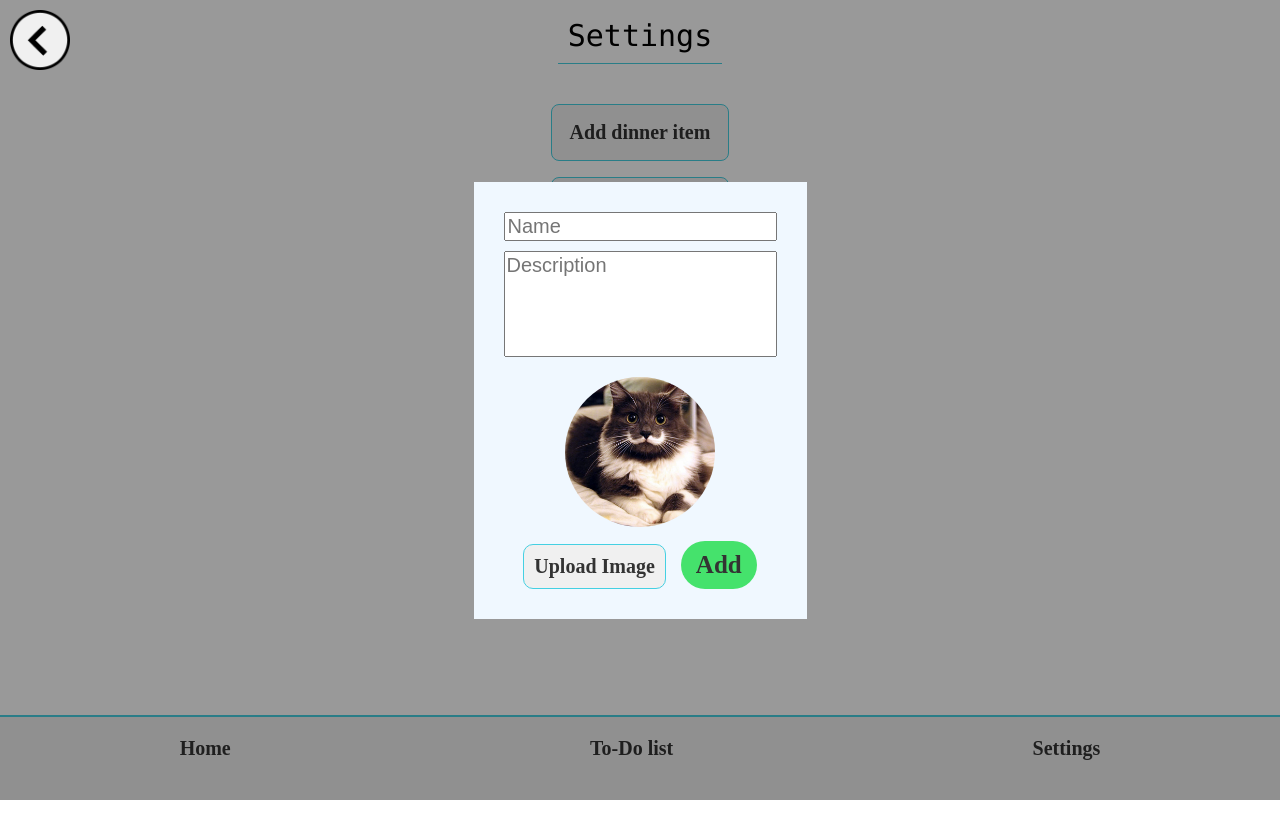
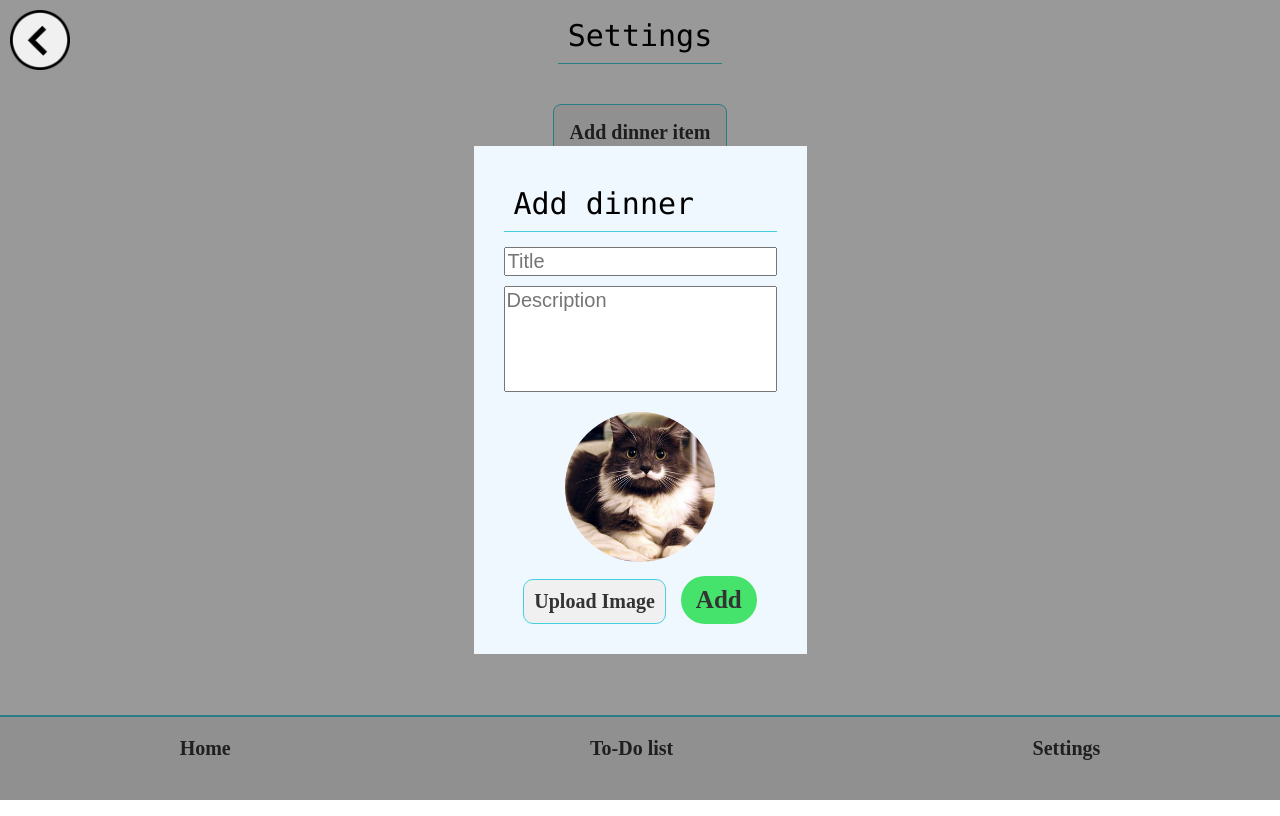
Before and after one commit to RebeckaKinn/Childsplay.vue, a Vue app: page /settings in a window 1280 px wide. Both pictures are taken after a click on the button "Add dinner item". Built offline with nearby package versions, Linux system fonts and the light colour scheme.

Commit message:
can add info to array now

```diff
--- /dev/null
+++ b/src/components/Info/added-message.vue
@@ -0,0 +1,16 @@
+<script>
+    export default{
+
+        props: ['TogglePopUp']
+    }
+</script>
+
+
+<template>
+
+</template>
+
+
+<style scoped>
+
+</style>
--- /dev/null
+++ b/src/components/model-controller/Add-rnd-info.js
@@ -0,0 +1,50 @@
+import Default_Image from '../../img/mustache_cat.jpg';
+import { DB_activity, DB_food } from '../../components/model-controller/Inner-menu.js';
+
+import { ref } from 'vue';
+
+export let inputInfo = ref({
+    title: '',
+    description: '',
+    img: Default_Image,
+});
+
+export let newInfoMenu = {
+    title: '',
+    currentPage: ''
+};
+
+export const ShowRndAddMenu = (key) => {
+    newInfoMenu.title = key === 'dinnerRnd' ? 'Add dinner' : 'Add activity';
+    newInfoMenu.currentPage = key;
+}
+
+export const AddNewInfo = (newTitle, newDescription, newImg) => {
+    console.log('runnung...')
+    inputInfo.value.title = newTitle;
+    inputInfo.value.description = newDescription;
+    inputInfo.value.img = newImg;
+
+    console.log(newInfoMenu.currentPage)
+
+    let DB = newInfoMenu.currentPage === 'dinnerRnd' ? DB_food : DB_activity;
+
+    DB.push({
+        title: newTitle,
+        img: newImg,
+        description: newDescription
+    },)
+
+    console.log(DB)
+    EmptyValues();
+    console.log("DONE")
+}
+
+const EmptyValues = () => {
+    inputInfo.value.title = '';
+    inputInfo.value.description = '';
+    inputInfo.value.img = Default_Image;
+
+    newInfoMenu.title = '';
+    newInfoMenu.currentPage = '';
+}
--- a/src/components/model-controller/Inner-menu.js
+++ b/src/components/model-controller/Inner-menu.js
@@ -17,7 +17,7 @@ export let rndMenuItems = ref({
     title: '',
     description: '',
     img: null,
-})
+});
 
 export const activity = ref(
     {img: null, state: false},
@@ -77,7 +77,7 @@ export const menuImage = (key) => {
 
 //dummy database::
 
-const DB_food = [
+export const DB_food = [
     {title: 'Taco', img: Taco, description: 'Steke tacokjøtt med mild krydder, og ikke fordele kjøttdeigen for mye slik at det er lettere for barna å spise.'},
     {title: 'Fiskekaker og pasta', img: Pasta, description: 'Steke i terninger med kokte grønnsaker og pasta.'},
     {title: 'Burger', img: Burger, description: 'Steke i paninigjernet med ost og krydder, samt ristet burgerbrød.'},
@@ -85,7 +85,7 @@ const DB_food = [
     {title: 'Kjøttboller med saus', img: Kjøttboller, description: 'Stek bollene, kok grønnsaker og lag sausen separat og tilby hvis de ønsker.'},
 ];
 
-const DB_activity = [
+export const DB_activity = [
     {title: 'Lokale lekeplassen', img: Lekeplass, description: 'La vognen være hjemme, ta med bøtte og spade og la de grave og huske.'},
     {title: 'Stranda', img: Stranda, description: 'Sykle eller gå, ta med lite telt og graveleker, samt noe å spise og bruk mesteparten av dagen ute.'},
     {title: 'Tur i bøkeskogen', img: Skog, description: 'Gå igjennom skogen og end opp ved lekeplassen. Kjøp is hvis været er fint. Husk graveleker!'},
--- a/src/components/pop-ups/add-dinner.vue
+++ /dev/null
@@ -1,113 +0,0 @@
-<template>
-    <div class="default-pop-up">
-        <div class="default-pop-up-inner">
-            <slot/>
-
-            <div class="form-field">
-                <input
-                    type="text"
-                    id="food-name"
-                    class="rndMenu-input"
-                    placeholder="Name"/>
-            </div>
-
-            <div class="form-field">
-                <textarea
-                    id="food-description"
-                    class="rndMenu-input rndMenu-textarea"
-                    @input="autoResizeTextArea"
-                    placeholder="Description"/>
-            </div>
-
-            <div>
-                <img v-if="uploadedImage" :src="uploadedImage" alt="Uploaded Image" class="menu-image uploaded-image"/>
-            </div>
-
-            <input type="file" ref="fileInput" @change="handleImageUpload" style="display: none" />
-            <button @click="openFileInput" class="upload-button">Upload Image</button>
-
-            <button class="add" @click="TogglePopUp()">Add</button>
-        </div>
-
-    </div>
-</template>
-
-<script>
-import Default_Image from '../../img/mustache_cat.jpg';
-
-export default {
-  data() {
-    return {
-      uploadedImage: Default_Image,
-    };
-  },
-  methods: {
-    openFileInput() {
-      this.$refs.fileInput.click();
-    },
-    handleImageUpload(event) {
-      const file = event.target.files[0];
-      if (file) {
-        const reader = new FileReader();
-        reader.onload = (e) => {
-          this.uploadedImage = e.target.result;
-        };
-        reader.readAsDataURL(file);
-      }
-    },
-
-
-autoResizeTextArea(event) {
-  const textarea = event.target;
-  const maxHeight = '400px';
-
-  textarea.style.height = 'auto';
-  textarea.style.height = `${textarea.scrollHeight}px`;
-
-  if (textarea.scrollHeight > parseInt(maxHeight)) {
-    textarea.style.overflowY = 'scroll';
-    textarea.style.height = maxHeight;
-  } else {
-    textarea.style.overflowY = 'hidden';
-  }
-}
-  },
-  props: ['TogglePopUp'],
-
-};
-</script>
-
-<style scoped>
-.uploaded-image {
-  height: 150px;
-  width: 150px;
-  margin-bottom: 0px;
-  margin-top: 10px;
-}
-
-.upload-button {
-  margin-right: 15px;
-  text-align: center;
-  color: #333;
-}
-
-
-.form-field {
-  display: flex;
-  flex-direction: row;
-  align-items: center;
-  margin-bottom: 10px;
-}
-
-.rndMenu-input {
-    flex: 1;
-    font-size: 20px;
-    font-family: Arial;
-}
-
-.rndMenu-textarea {
-  resize: none;
-  min-height: 100px;
-  overflow-y: auto;
-}
-</style>
--- /dev/null
+++ b/src/components/pop-ups/add-info.vue
@@ -0,0 +1,146 @@
+<script>
+
+import { newInfoMenu, inputInfo, AddNewInfo } from '../model-controller/Add-rnd-info.js';
+import addedMessageVue from '../../components/Info/added-message.vue';
+
+export default {
+    setup(){
+        return{
+            newInfoMenu,
+            inputInfo,
+            AddNewInfo
+        }
+    },
+
+  data() {
+    return {
+      uploadedImage: inputInfo.value.img,
+    };
+  },
+  methods: {
+
+
+    openFileInput() {
+      this.$refs.fileInput.click();
+    },
+    handleImageUpload(event) {
+      const file = event.target.files[0];
+      if (file) {
+        const reader = new FileReader();
+        reader.onload = (e) => {
+          this.uploadedImage = e.target.result;
+        };
+        reader.readAsDataURL(file);
+      }
+    },
+
+
+autoResizeTextArea(event) {
+  const textarea = event.target;
+  const maxHeight = '400px';
+
+  textarea.style.height = 'auto';
+  textarea.style.height = `${textarea.scrollHeight}px`;
+
+  if (textarea.scrollHeight > parseInt(maxHeight)) {
+        textarea.style.overflowY = 'scroll';
+        textarea.style.height = maxHeight;
+      } else {
+        textarea.style.overflowY = 'hidden';
+      }
+    }
+  },
+
+  props: ['TogglePopUp'],
+
+  components: {
+    addedMessageVue,
+  }
+
+};
+</script>
+
+<template>
+    <div class="default-pop-up">
+        <div class="default-pop-up-inner">
+            <div class="default-header rework-header">
+                {{ newInfoMenu.title }}
+            </div>
+            <slot/>
+
+            <div class="form-field">
+                <input
+                    type="text"
+                    id="food-name"
+                    class="rndMenu-input"
+                    placeholder="Title"
+                    v-model="inputInfo.title"/>
+            </div>
+
+            <div class="form-field">
+                <textarea
+                    id="food-description"
+                    class="rndMenu-input rndMenu-textarea"
+                    @input="autoResizeTextArea"
+                    placeholder="Description"
+                    v-model="inputInfo.description"/>
+            </div>
+
+            <div>
+                <img v-if="uploadedImage" :src="uploadedImage" alt="Uploaded Image" class="menu-image uploaded-image"/>
+            </div>
+
+            <input type="file" ref="fileInput" @change="handleImageUpload" style="display: none" />
+            <button @click="openFileInput" class="upload-button">Upload Image</button>
+
+            <button
+              class="add"
+              @click="AddNewInfo(this.inputInfo.title, this.inputInfo.description, this.uploadedImage), TogglePopUp()">
+                Add
+              </button>
+        </div>
+
+    </div>
+</template>
+
+
+<style scoped>
+.uploaded-image {
+  height: 150px;
+  width: 150px;
+  margin-bottom: 0px;
+  margin-top: 10px;
+}
+
+.upload-button {
+  margin-right: 15px;
+  text-align: center;
+  color: #333;
+}
+
+
+.form-field {
+  display: flex;
+  flex-direction: row;
+  align-items: center;
+  margin-bottom: 10px;
+}
+
+.rndMenu-input {
+    flex: 1;
+    font-size: 20px;
+    font-family: Arial;
+}
+
+.rndMenu-textarea {
+  resize: none;
+  min-height: 100px;
+  overflow-y: auto;
+}
+
+.rework-header{
+    margin-bottom: 15px;
+
+
+}
+</style>
--- a/src/main.css
+++ b/src/main.css
@@ -7,11 +7,10 @@
 }
 
 .default-header{
+    display: flex;
     text-align: center;
-    display: flex;
     align-content: flex-start;
     align-items: baseline;
-    align-items: center;
     font-family: Consolas;
     border-bottom: 1px solid #45d0e2;
     font-size: 30px;
--- a/src/pages/Settings.vue
+++ b/src/pages/Settings.vue
@@ -2,14 +2,16 @@
 import FooterMenu from '../components/menuItems/Footer-menu.vue';
 import BackButton from '../components/Info/BackButton.vue';
 import PopUpWarning from '../components/pop-ups/delete-todo-warning.vue';
-import AddFood from '../components/pop-ups/add-dinner.vue'
+import AddInfo from '../components/pop-ups/add-info.vue'
+import { ShowRndAddMenu } from '../components/model-controller/Add-rnd-info.js';
 import { triggers ,TogglePopUp} from '../pop-ups.js'
 
 export default {
   setup (){
     return {
       triggers,
-      TogglePopUp
+      TogglePopUp,
+      ShowRndAddMenu
     }
   },
 
@@ -17,7 +19,7 @@ export default {
     FooterMenu,
     BackButton,
     PopUpWarning,
-    AddFood
+    AddInfo
   }
 
 }
@@ -34,15 +36,29 @@ export default {
       <div class="setting-menu">
         <button
           class="setting-button"
-          @click="() => TogglePopUp('addFood')">
+          @click="ShowRndAddMenu('dinnerRnd'), TogglePopUp('addInfo')">
             Add dinner item
         </button>
 
-        <router-link to="" class="setting-button">Edit food items</router-link><br/>
+        <button
+          class="setting-button"
+          @click="null">
+            Edit dinner
+        </button>
+        <br/>
 
-        <button class="setting-button">Add activity</button>
+         <button
+          class="setting-button"
+          @click="ShowRndAddMenu('activityRnd'), TogglePopUp('addInfo')">
+            Add activity
+        </button>
 
-        <router-link to="" class="setting-button">Edit activities</router-link><br/>
+        <button
+          class="setting-button"
+          @click="null">
+            Edit activity
+        </button>
+        <br/>
 
         <button
           class="setting-button"
@@ -56,9 +72,9 @@ export default {
           v-if="triggers.deleteWarning"
           :TogglePopUp="() => TogglePopUp('deleteWarning')"/>
 
-        <AddFood
-          v-if="triggers.addFood"
-          :TogglePopUp="() => TogglePopUp('addFood')"/>
+        <AddInfo
+          v-if="triggers.addInfo"
+          :TogglePopUp="() => TogglePopUp('addInfo')"/>
       </span>
 
     </main>
--- a/src/pages/Todo-Page.vue
+++ b/src/pages/Todo-Page.vue
@@ -56,10 +56,12 @@ export default {
     <main class="todo-main">
         <section class="todo-grid" v-for="task in currentTasks" :key="task.id">
                 <div class="info">{{ task.description }}</div>
-                <div><input
+                <div>
+                    <input
                         type="checkbox"
                         class="info-checkbox"
-                        v-model="task.done"/></div>
+                        v-model="task.done"/>
+                </div>
         </section>
 
 
--- a/src/pages/rndMenu.vue
+++ b/src/pages/rndMenu.vue
@@ -41,7 +41,7 @@ export default{
                 </button>
             </router-link>
 
-            <div class="default-header">
+            <div class="default-header header-rework">
                 Tip of the day is...
             </div>
 
@@ -63,3 +63,9 @@ export default{
         </div>
     </div>
 </template>
+
+<style scoped>
+.header-rework{
+    font-size: 25px;
+}
+</style>
--- a/src/pop-ups.js
+++ b/src/pop-ups.js
@@ -4,8 +4,7 @@ import { ref } from 'vue';
 
     export const triggers = ref({
       deleteWarning: false,
-      addTask: false,
-      addFood: false,
+      addInfo: false,
       rndMenu: false,
     });
 
```
